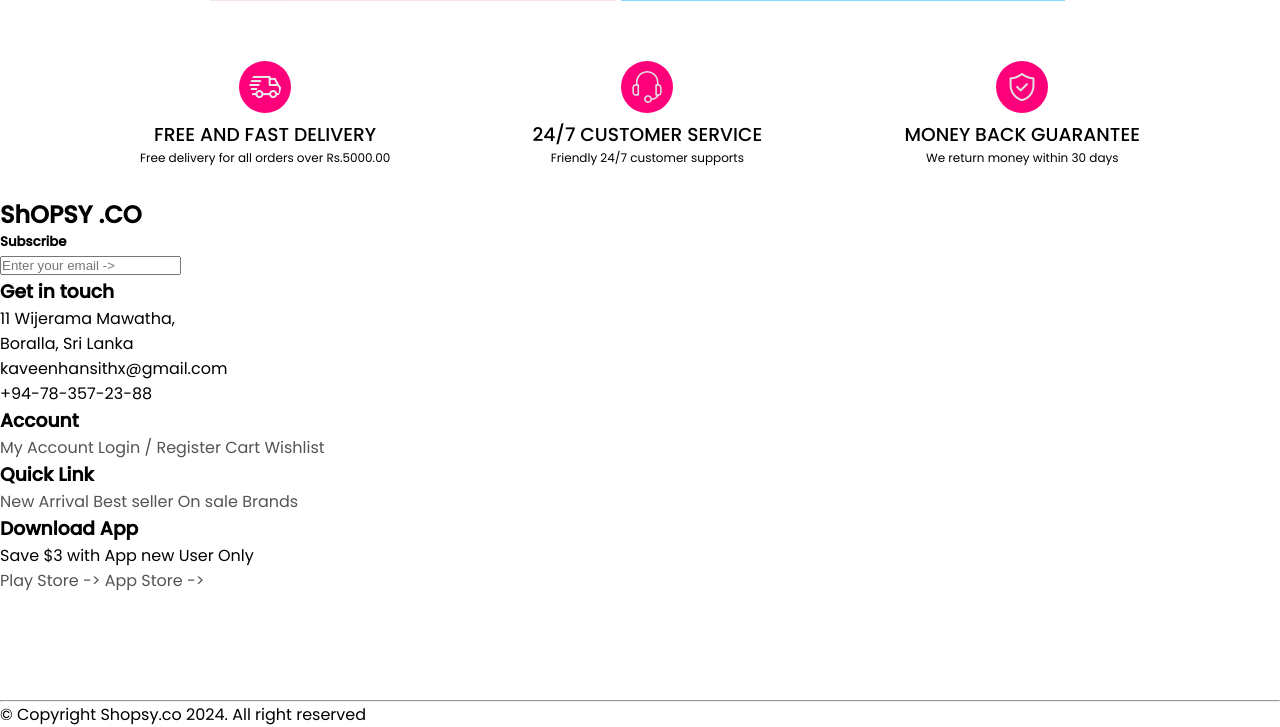
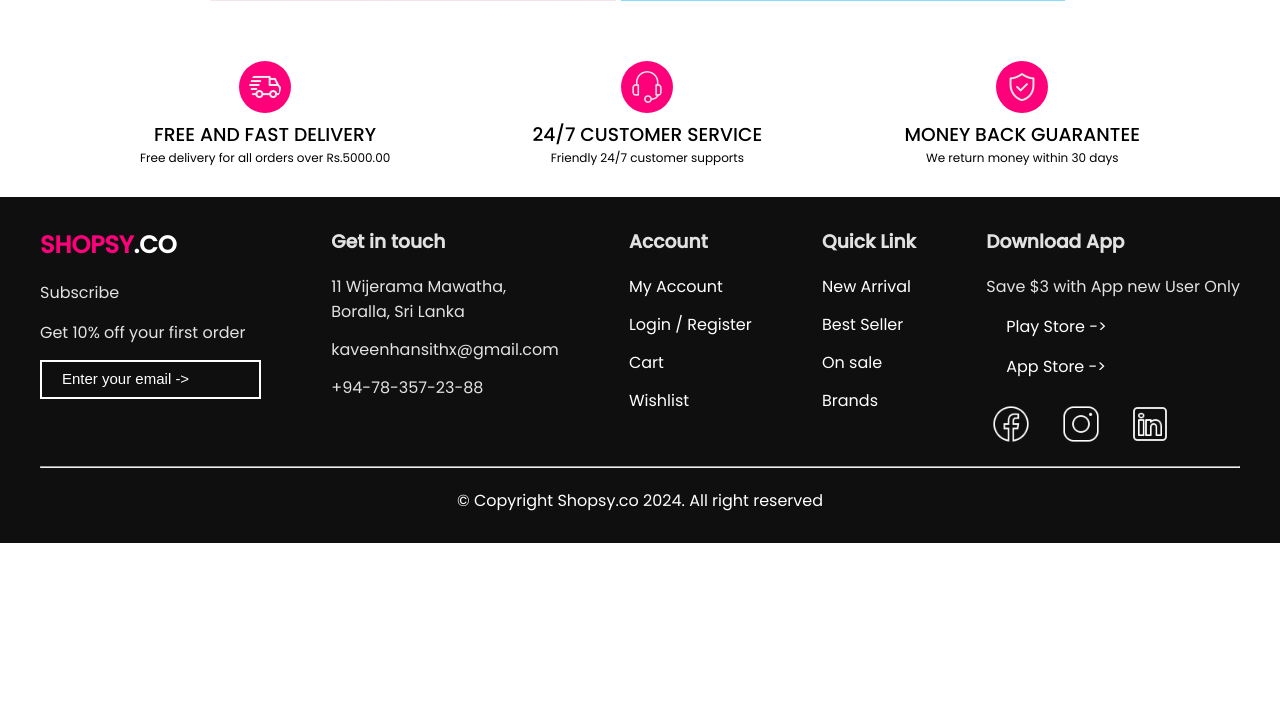
Before and after one commit to Kaveenxz/NIBM-project, a PHP site: page / in a window 1280 px wide. Shown: the part 2792-3519 px from the top of the page. After the commit the page ends 3335 px from the top, so only its background shows below. Run offline with PHP 8.4, Linux system fonts and the light colour scheme.

Commit message:
style with footer

```diff
--- a/index.html
+++ b/index.html
@@ -269,8 +269,9 @@
     <div class="footer">
         <div class="top">
             <div class="content one">
-                <h2>ShOPSY <span>.CO</span></h2>
-                <h5>Subscribe</h5>
+                <h2>SHOPSY<span>.CO</span></h2>
+                <p>Subscribe</p>
+                <p>Get 10% off your first order</p>
                 <input type="email" placeholder="Enter your email ->">
             </div>
             <div class="content two">
@@ -281,23 +282,23 @@
             </div>
             <div class="content three">
                 <h3>Account</h3>
-                <a href="">My Account</a>
-                <a href="">Login / Register</a>
-                <a href="">Cart</a>
-                <a href="">Wishlist</a>
+                <p><a href="">My Account</a></p>
+                <p><a href="">Login / Register</a></p>
+                <p><a href="">Cart</a></p>
+                <p><a href="">Wishlist</a></p>
             </div>
             <div class="content four">
                 <h3>Quick Link</h3>
-                <a href="">New Arrival</a>
-                <a href="">Best seller</a>
-                <a href="">On sale</a>
-                <a href="">Brands</a>
+                <p><a href="">New Arrival</a></p>
+                <p><a href="">Best Seller</a></p>
+                <p><a href="">On sale</a></p>
+                <p><a href="">Brands</a></p>
             </div>
             <div class="content five">
                 <h3>Download App</h3>
                 <p>Save $3 with App new User Only</p>
-                <a href="">Play Store -></a>
-                <a href="">App Store -></a>
+                <p><a href="">Play Store -></a></p>
+                <p><a href="">App Store -></a></p>
                 <div class="social">
                     <a href=""><img src="images/fbicon.png" alt=""></a>
                     <a href=""><img src="images/instericon.png" alt=""></a>
--- a/style/style.css
+++ b/style/style.css
@@ -274,3 +274,69 @@ button{
 .benifits .ben p{
     font-size: 12px;
 }
+.footer{
+    background: #0f0f0f;
+    padding: 30px 40px;
+}
+.footer .top {
+    display: flex;
+    justify-content: space-between;
+    margin-bottom: 15px;
+}
+.footer .top .content{
+    color:#e2e2e2;
+}
+.footer .top .one h2{
+    color: rgb(255, 0, 123);
+    padding-bottom: 18px;
+}
+.footer .top .one span{
+    color: #fff;
+}
+.footer .top .one p{
+    padding-bottom: 15px;
+}
+.footer .top .one input{
+    background: transparent;
+    padding: 10px 20px;
+    border: 2px solid #fff;
+    color: #fff;
+}
+.footer .top .one input::placeholder{
+    color: #fff;
+    font-size: 15px;
+}
+.footer .top .two h3,
+.footer .top .three h3,
+.footer .top .four h3,
+.footer .top .five h3{
+    padding-bottom: 18px;
+}
+.footer .top .two p{
+    padding-bottom: 13px;
+}
+.footer .top .three p,
+.footer .top .four p{
+    padding-bottom: 13px;
+}
+.footer .top .three a,
+.footer .top .four a{
+    color: #fff;
+}
+.footer .top .five p{
+    padding-bottom: 15px;
+}
+.footer .top .five a{
+    color: #fff;
+    padding: 10px 20px;
+}
+.footer .top .five img{
+    width: 40px;
+    margin-top: 10px;
+    margin-left: -15px;
+}
+.footer .bottom{
+    margin-top: 20px;
+    color: #fff;
+    text-align: center;
+}
```
